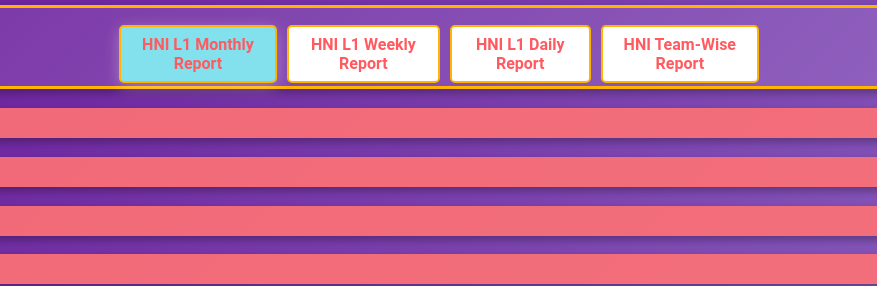
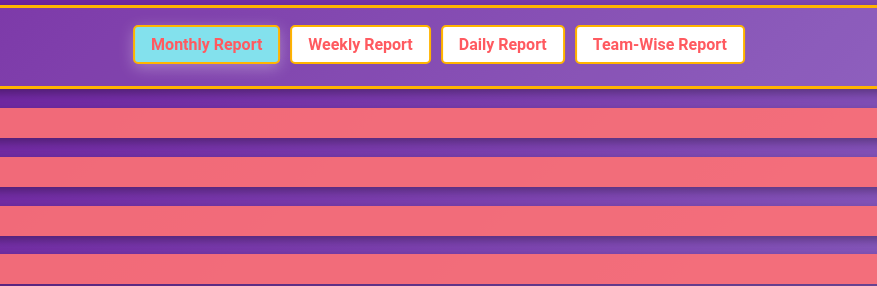
Before and after one commit to Shaadidotcom/HNIshaadi.com, a plain HTML site: page index.html in a window 1280 px wide. Shown: the top 286 px of the page, 201-1078 px from the left. Drawn offline with Linux system fonts and the light colour scheme.

Commit message:
Update index.html

```diff
--- a/index.html
+++ b/index.html
@@ -159,10 +159,10 @@ body {
 
             <!-- Tabs in the center -->
             <div class="tabs-container">
-                <div class="tab active" onclick="openReport(event, 'report1')">HNI L1 Monthly Report</div>
-                <div class="tab" onclick="openReport(event, 'report2')">HNI L1 Weekly Report</div>
-                <div class="tab" onclick="openReport(event, 'report3')">HNI L1 Daily Report</div>
-                <div class="tab" onclick="openReport(event, 'report4')">HNI Team-Wise Report</div>
+                <div class="tab active" onclick="openReport(event, 'report1')">Monthly Report</div>
+                <div class="tab" onclick="openReport(event, 'report2')">Weekly Report</div>
+                <div class="tab" onclick="openReport(event, 'report3')">Daily Report</div>
+                <div class="tab" onclick="openReport(event, 'report4')">Team-Wise Report</div>
             </div>
 
             <!-- Right logo -->
@@ -231,10 +231,7 @@ body {
             <div class="report-container active" id="report3">
                 <div class='tableauPlaceholder' id='viz1736255410731' style='position: relative'>
                     <noscript>
-                        <a href='#'>
-                            <img alt='Daily L1 HNI'
-                                 src='https://public.tableau.com/static/images/Pe/PersonalisedDaily/DailyL1HNI/1_rss.png'
-                                 style='border: none' />
+                        <a href='#'> <img alt='Daily L1 HNI' src='https://public.tableau.com/static/images/Pe/PersonalisedDaily/DailyL1HNI/1_rss.png' style='border: none' />
                         </a>
                     </noscript>
                     <object class='tableauViz' style='display: none;'>
@@ -263,11 +260,7 @@ body {
                 <div class="tableauPlaceholder" id="viz1736256710140" style="position: relative">
                     <noscript>
                         <a href="#">
-                            <img
-                                alt="Story 1"
-                                src="https://public.tableau.com/static/images/Pe/PersonalisedTeam/Story1/1_rss.png"
-                                style="border: none"
-                            />
+                            <img alt="Story 1" src="https://public.tableau.com/static/images/Pe/PersonalisedTeam/Story1/1_rss.png" style="border: none" />
                         </a>
                     </noscript>
                     <object class="tableauViz" style="display: none;">
@@ -295,24 +288,24 @@ body {
         <script type='text/javascript'>
             var divElement = document.getElementById('viz1736255013996');
             var vizElement = divElement.getElementsByTagName('object')[0];
-            vizElement.style.width = '1657px';
-            vizElement.style.height = '878px';
+            vizElement.style.width='100%';
+            vizElement.style.height=(divElement.offsetWidth*0.75)+'px';
             var scriptElement = document.createElement('script');
             scriptElement.src = 'https://public.tableau.com/javascripts/api/viz_v1.js';
             vizElement.parentNode.insertBefore(scriptElement, vizElement);
 
             var divElement = document.getElementById('viz1736256566616');
             var vizElement = divElement.getElementsByTagName('object')[0];
-            vizElement.style.width = '1657px';
-            vizElement.style.height = '878px';
+            vizElement.style.width='100%';
+            vizElement.style.height=(divElement.offsetWidth*0.75)+'px';
             var scriptElement = document.createElement('script');
             scriptElement.src = 'https://public.tableau.com/javascripts/api/viz_v1.js';
             vizElement.parentNode.insertBefore(scriptElement, vizElement);
 
             var divElement = document.getElementById('viz1736255410731');
             var vizElement = divElement.getElementsByTagName('object')[0];
-            vizElement.style.width = '1657px';
-            vizElement.style.height = '878px';
+            vizElement.style.width='100%';
+            vizElement.style.height=(divElement.offsetWidth*0.75)+'px';
             var scriptElement = document.createElement('script');
             scriptElement.src = 'https://public.tableau.com/javascripts/api/viz_v1.js';
             vizElement.parentNode.insertBefore(scriptElement, vizElement);
```
